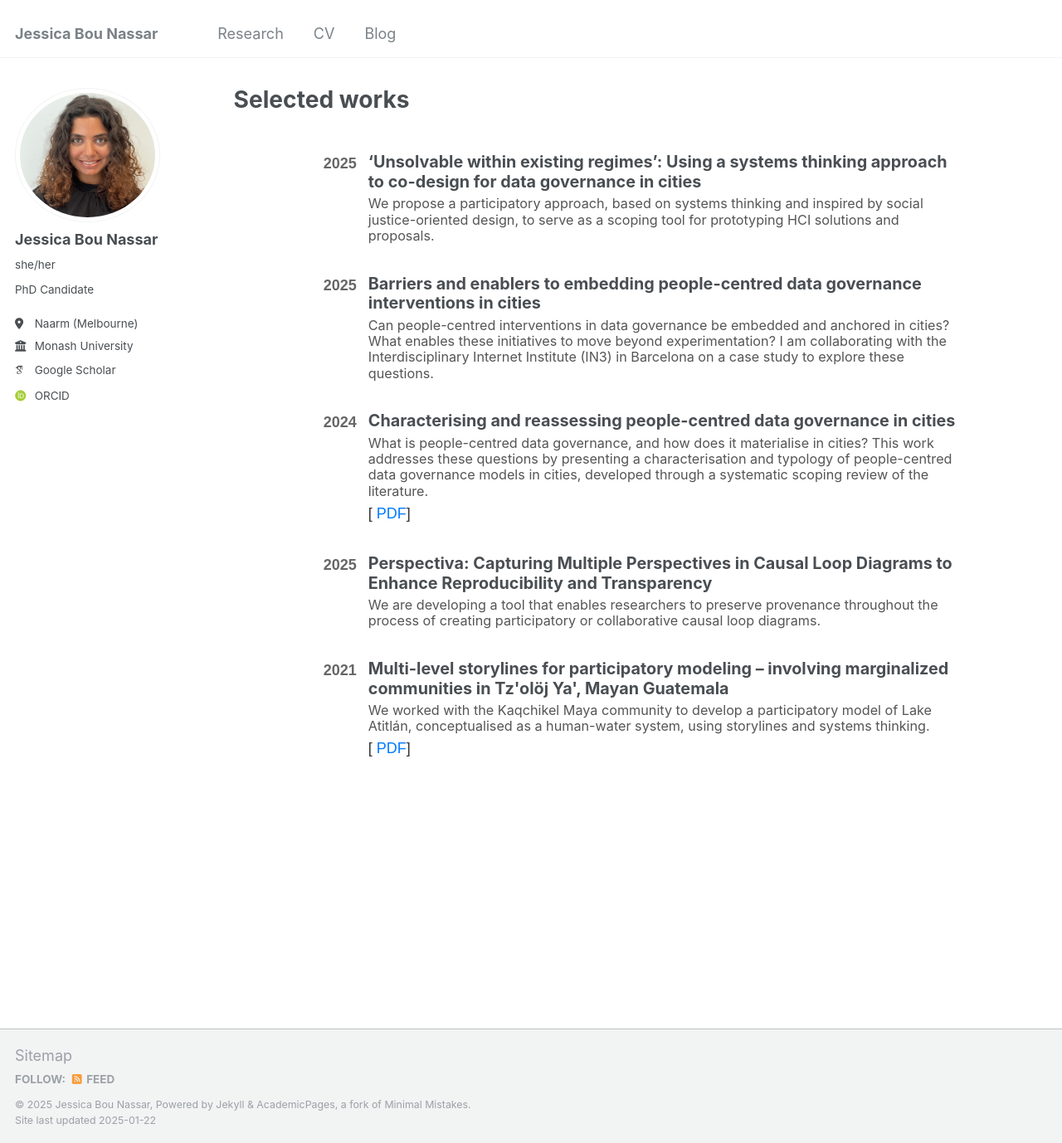
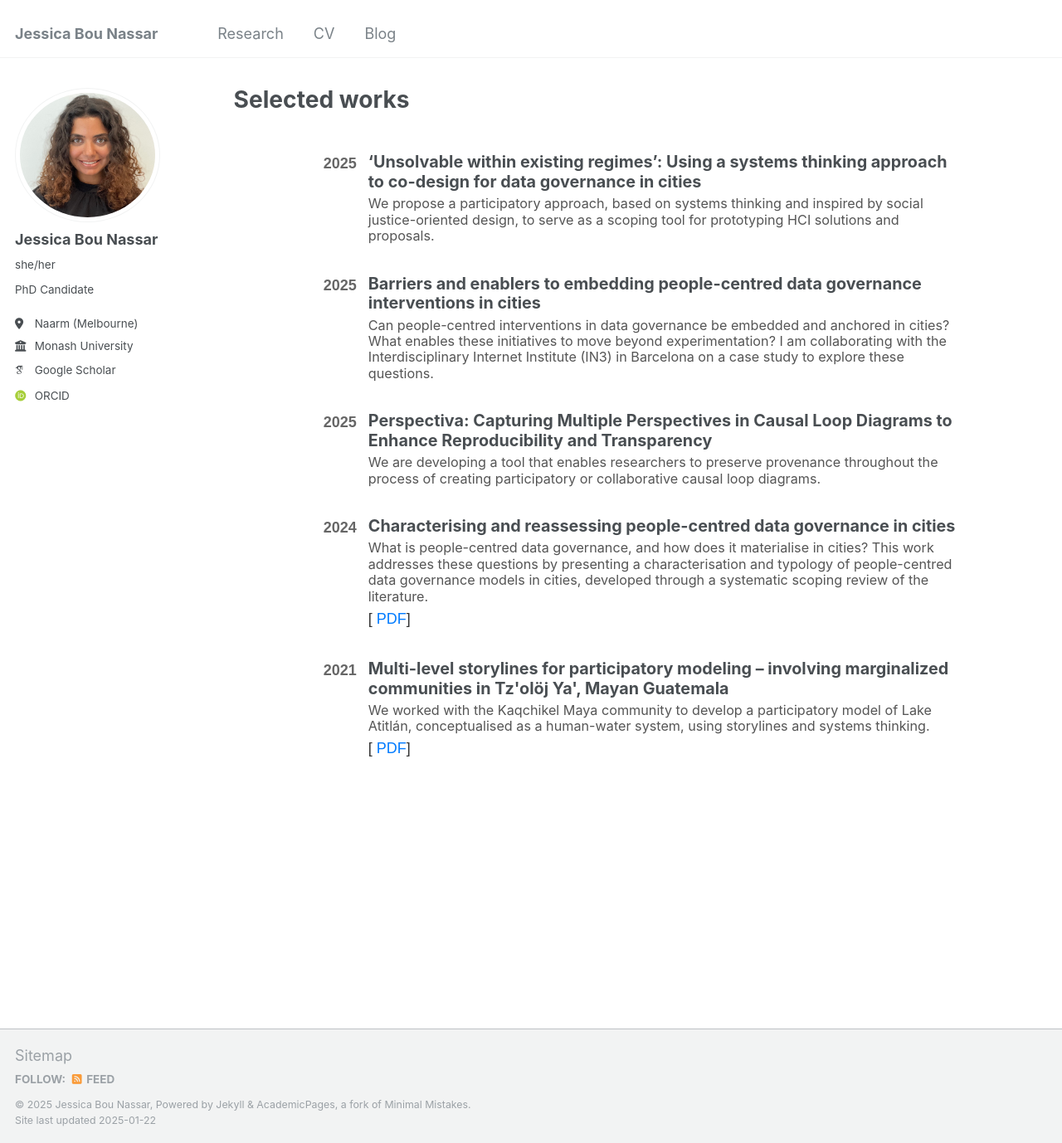
Before and after one commit to jessicabounassar/jessicabounassar.github.io, a Jekyll site: the page built from _pages/publications.html, in a window 1280 px wide and 1378 px high. Shown: the whole window at 83% size. Built offline with Jekyll 4.4.1, drawn with Linux system fonts in a browser that asks for light colours; some web fonts are replaced.

Commit message:
Update publications.html

```diff
--- a/_pages/publications.html
+++ b/_pages/publications.html
@@ -102,6 +102,17 @@ author_profile: true
 
       </li>
 
+
+       <!-- Example Publication #3 -->
+      <li>
+        <span class="time">2025</span>
+        <h4>
+         Perspectiva: Capturing Multiple Perspectives in Causal Loop Diagrams to Enhance Reproducibility and Transparency
+          <span>We are developing a tool that enables researchers to preserve provenance throughout the process of creating participatory or collaborative causal loop diagrams.</span>
+        </h4>
+
+      </li>
+
        <!-- Example Publication #2 -->
       <li>
         <span class="time">2024</span>
@@ -115,15 +126,6 @@ author_profile: true
         </p>
       </li>
 
-       <!-- Example Publication #3 -->
-      <li>
-        <span class="time">2025</span>
-        <h4>
-         Perspectiva: Capturing Multiple Perspectives in Causal Loop Diagrams to Enhance Reproducibility and Transparency
-          <span>We are developing a tool that enables researchers to preserve provenance throughout the process of creating participatory or collaborative causal loop diagrams.</span>
-        </h4>
-
-      </li>
 
        <!-- Example Publication #3 -->
       <li>
```
